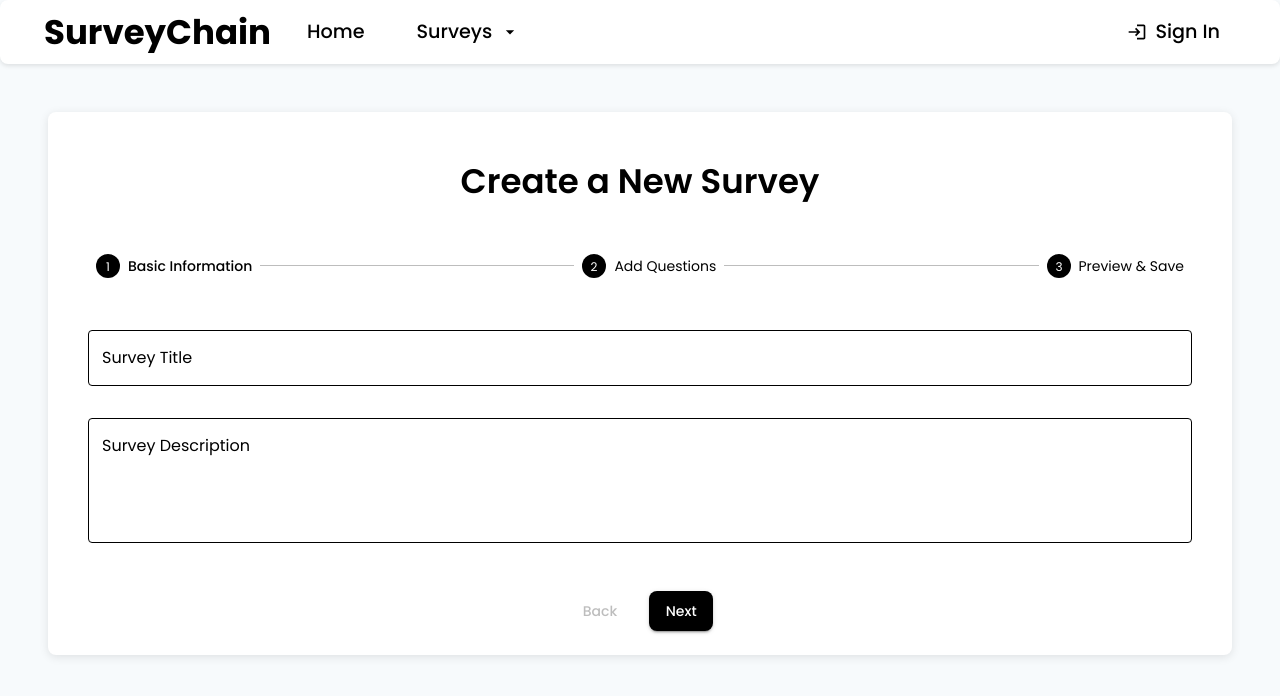
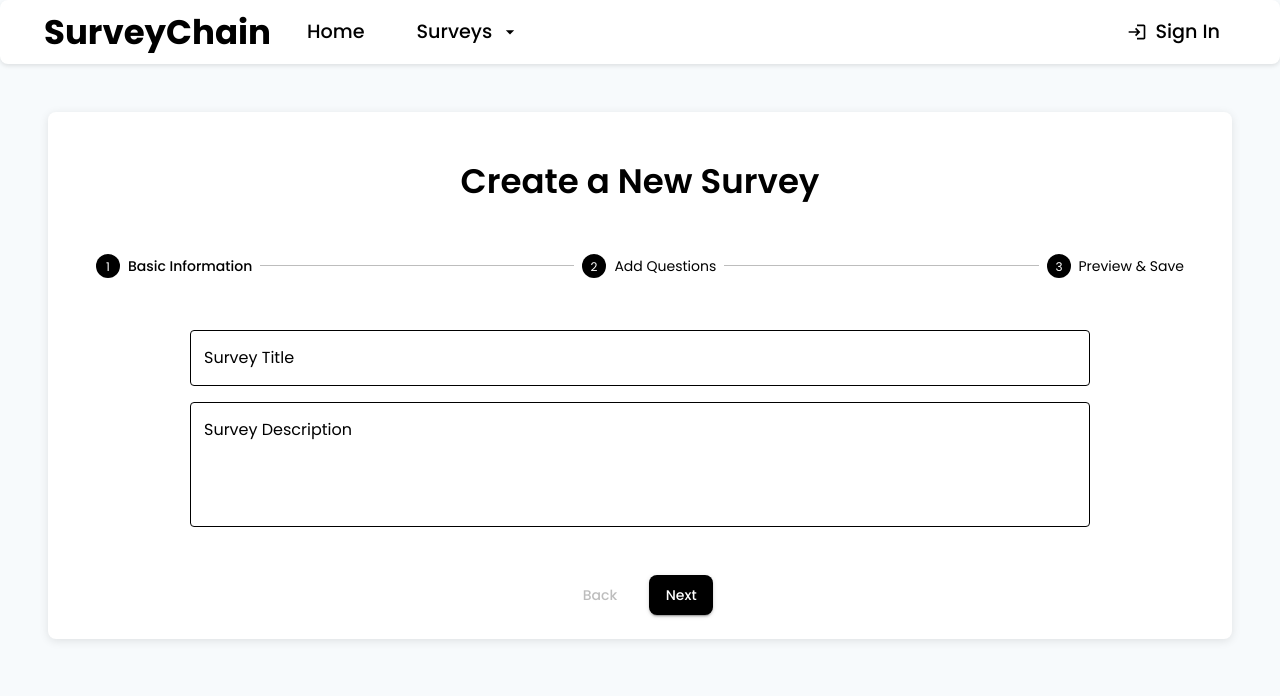
Before and after one commit to bmschwartz/survey-chain, a Next.js app: page /surveys/create in a window 1280 px wide. Shown: the top 696 px of the page. Built offline with nearby package versions, Linux system fonts and the light colour scheme.

Commit message:
feat(wizard): put basic info fields into its own component

```diff
--- /dev/null
+++ b/src/components/survey/BasicInformation.tsx
@@ -0,0 +1,46 @@
+import { Box, TextField } from '@mui/material';
+import React, { useCallback } from 'react';
+
+import { useSurveyBuilder } from '@/contexts/SurveyBuilderContext';
+
+const BasicInformation: React.FC = () => {
+  const { title, description, setTitle, setDescription } = useSurveyBuilder();
+
+  const handleTitleChange = useCallback(
+    (e: React.ChangeEvent<HTMLInputElement>) => {
+      setTitle(e.target.value);
+    },
+    [setTitle]
+  );
+
+  const handleDescriptionChange = useCallback(
+    (e: React.ChangeEvent<HTMLInputElement>) => {
+      setDescription(e.target.value);
+    },
+    [setDescription]
+  );
+
+  return (
+    <Box sx={{ display: 'flex', flexDirection: 'column', alignItems: 'center', marginTop: '2rem' }}>
+      <Box sx={{ width: '100%', maxWidth: '900px' }}>
+        <TextField
+          label="Survey Title"
+          fullWidth
+          value={title}
+          onChange={handleTitleChange}
+          sx={{ marginBottom: '1rem' }}
+        />
+        <TextField
+          label="Survey Description"
+          fullWidth
+          multiline
+          rows={4}
+          value={description}
+          onChange={handleDescriptionChange}
+        />
+      </Box>
+    </Box>
+  );
+};
+
+export default BasicInformation;
--- a/src/components/survey/SurveyPreview.tsx
+++ b/src/components/survey/SurveyPreview.tsx
@@ -16,6 +16,7 @@ const SurveyPreview: React.FC = () => {
 
   return (
     <div>
+      <Typography variant="h6">Review Your Survey:</Typography>
       <Typography variant="h5" align="center" sx={{ marginBottom: '1rem' }}>
         {title}
       </Typography>
--- a/src/components/survey/SurveyStep.tsx
+++ b/src/components/survey/SurveyStep.tsx
@@ -1,52 +1,20 @@
-import { Box, TextField, Typography } from '@mui/material';
-import React, { useCallback } from 'react';
+import React from 'react';
 
 import { useSurveyBuilder } from '@/contexts/SurveyBuilderContext';
+import BasicInformation from './BasicInformation';
 import QuestionEditor from './question/QuestionEditor';
 import SurveyPreview from './SurveyPreview';
 
 const SurveyStep: React.FC = () => {
-  const { activeStep, title, description, setTitle, setDescription } = useSurveyBuilder();
-
-  const handleTitleChange = useCallback(
-    (e: React.ChangeEvent<HTMLInputElement>) => {
-      setTitle(e.target.value);
-    },
-    [setTitle]
-  );
-
-  const handleDescriptionChange = useCallback(
-    (e: React.ChangeEvent<HTMLInputElement>) => {
-      setDescription(e.target.value);
-    },
-    [setDescription]
-  );
+  const { activeStep } = useSurveyBuilder();
 
   switch (activeStep) {
     case 0:
-      return (
-        <Box>
-          <TextField label="Survey Title" fullWidth value={title} onChange={handleTitleChange} />
-          <TextField
-            label="Survey Description"
-            fullWidth
-            multiline
-            rows={4}
-            value={description}
-            onChange={handleDescriptionChange}
-            sx={{ marginTop: '1rem' }}
-          />
-        </Box>
-      );
+      return <BasicInformation />;
     case 1:
       return <QuestionEditor />;
     case 2:
-      return (
-        <Box>
-          <Typography variant="h6">Review Your Survey:</Typography>
-          <SurveyPreview />
-        </Box>
-      );
+      return <SurveyPreview />;
     default:
       return null;
   }
```
